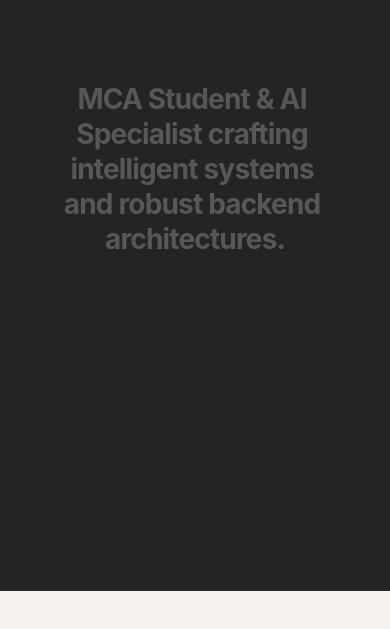
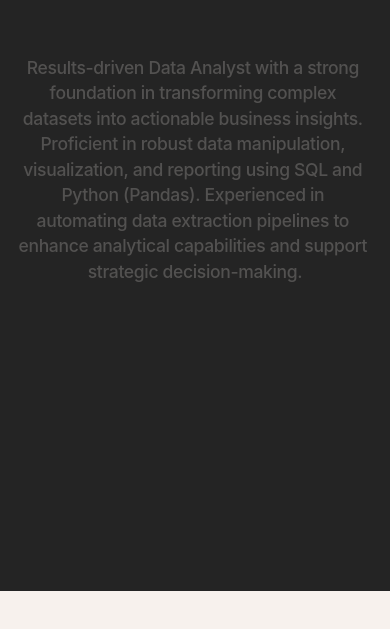
Before and after one commit to nileshgsuthar2003-cmyk/myportfolio, a React (Vite) app in the folder nilesh-portfolio-react/: page / in a window 390 px wide. Shown: the part 1097-1726 px from the top of the page. Built offline with nearby package versions, Linux system fonts and the light colour scheme; a web font is replaced by a local one.

Commit message:
feat: add global portfolio styles and IntroText component

```diff
--- a/nilesh-portfolio-react/src/components/IntroText/IntroText.jsx
+++ b/nilesh-portfolio-react/src/components/IntroText/IntroText.jsx
@@ -1,6 +1,6 @@
 import { useRef, useEffect } from 'react';
 
-const originalText = "MCA Student & AI Specialist crafting intelligent systems and robust backend architectures.";
+const originalText = "Results-driven Data Analyst with a strong foundation in transforming complex datasets into actionable business insights. Proficient in robust data manipulation, visualization, and reporting using SQL and Python (Pandas). Experienced in automating data extraction pipelines to enhance analytical capabilities and support strategic decision-making.";
 const words = originalText.split(' ');
 
 function IntroText() {
@@ -28,14 +28,18 @@
 
     const handleScroll = () => {
       const scrollY = window.scrollY;
-      const startTrigger = containerTop - windowHeight;
-      let progress = (scrollY - startTrigger) / (containerHeight || 1);
+      const stickyDistance = containerHeight - windowHeight;
+      const scrolledInside = scrollY - containerTop;
+
+      // Calculate smooth reveal progress as the user scrolls through the sticky section
+      let progress = stickyDistance > 0 ? scrolledInside / stickyDistance : 0;
       progress = Math.max(0, Math.min(1, progress));
 
       const charElements = textRef.current?.querySelectorAll('.intro-char');
       if (charElements) {
         const totalChars = charElements.length;
-        const activeLimit = Math.floor(progress * totalChars * 1.5);
+        // Characters illuminate steadily from start to finish of sticky scroll
+        const activeLimit = Math.floor(progress * totalChars);
 
         charElements.forEach((char, idx) => {
           if (idx < activeLimit) {
--- a/nilesh-portfolio-react/src/styles/index.css
+++ b/nilesh-portfolio-react/src/styles/index.css
@@ -713,15 +713,15 @@
 
 .intro-text-paragraph {
   font-family: var(--font-sans);
-  font-size: clamp(28px, 4.5vw, 64px);
-  font-weight: 700;
-  line-height: 1.25;
-  letter-spacing: -0.03em;
+  font-size: clamp(20px, 2.5vw, 36px);
+  font-weight: 500;
+  line-height: 1.45;
+  letter-spacing: -0.02em;
   text-align: center;
   color: var(--color-bg);
-  max-width: 85%;
+  max-width: 1060px;
   margin-inline: auto;
-  padding-inline: 20px;
+  padding-inline: 24px;
 }
 
 .intro-word {
@@ -731,8 +731,8 @@
 
 .intro-char {
   display: inline;
-  opacity: 0.25;
-  transition: opacity 0.2s ease;
+  opacity: 0.22;
+  transition: opacity 0.15s ease;
   will-change: opacity;
 }
 .intro-char.active {
@@ -2534,8 +2534,11 @@
   }
 
   /* --- IntroText Section --- */
-  .intro-section {
+  .intro-text-paragraph {
+    font-size: clamp(16px, 4.5vw, 22px);
+    line-height: 1.45;
     padding-inline: 16px;
+    max-width: 100%;
   }
 
   /* --- Resume Modal --- */
```
